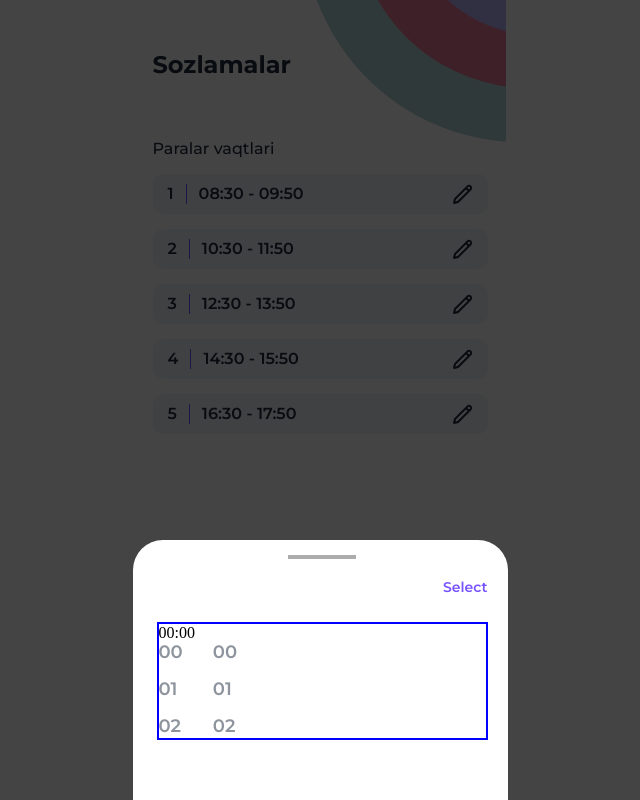
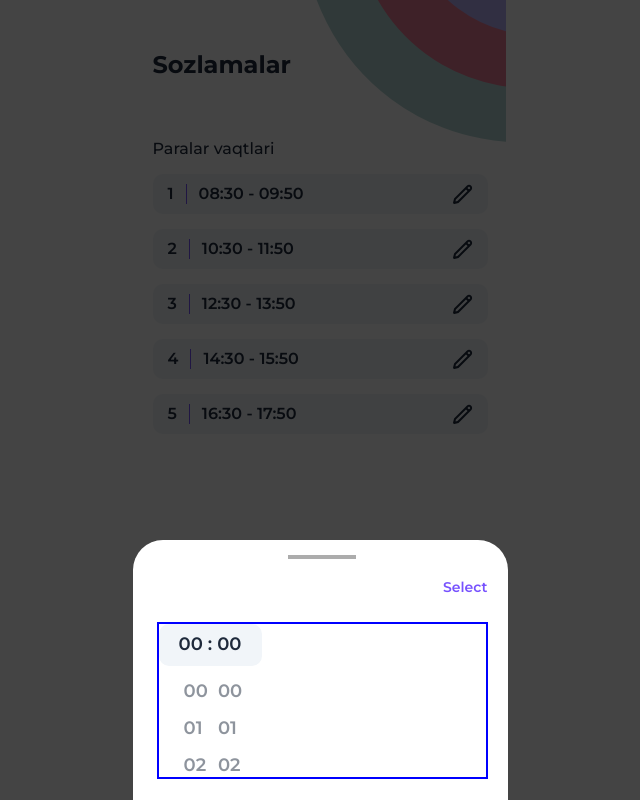
Before and after one commit to Tolkinxon/lesson_schedule, a React (Create React App) app: page /configure-time-lessons in a window 1280 px wide. Shown: the whole page, without its empty margins (320-960 px from the left). Built offline with nearby package versions, Linux system fonts and the light colour scheme; data requests are answered from the project's data file.

Commit message:
hour side finished

```diff
--- a/src/components/ConfigureTimeLessons.jsx
+++ b/src/components/ConfigureTimeLessons.jsx
@@ -1,13 +1,13 @@
 import ConfigureTimeLessonsItem from './ConfigureTimeLessonsItem';
 import { useEffect, useState } from 'react';
 import { useHttp }  from '../hooks/useHttp';
-import { retry } from '@reduxjs/toolkit/query';
+import { v4 } from 'uuid'
 
 
 const ConfigureTimeLessons = () => {
 
     const [isOpenEditTimeSection, setIsOpenEditTimeSection] = useState(false)
-    const [changeIndex, setChangeIndex] = useState(0)
+    const [startHour, setStartHour] = useState('00')
 
     const { request } = useHttp()
 
@@ -33,11 +33,26 @@ const ConfigureTimeLessons = () => {
 
     function generatorTimes(limitTime) {
         const generatedTimes = []
+        const extraTimes = []
         for(let i = 0; i < limitTime; i++){
+
             const time = (`${i}`.length == 2 ? `${i}`:`0${i}`)
-            generatedTimes.push(<li className='editing-time__item' key={i} >{ time }</li>)
+            generatedTimes.push(<li className='editing-time__item' key={ v4() } >{ time }</li>)
+
+            if(i < 3){
+                extraTimes.push(<li className='editing-time__item' key={ v4() } >{ time }</li>)
+            }
         }
-        return generatedTimes
+        return [...generatedTimes, ...extraTimes]
+    }
+
+
+    let content = '00'
+    const startListForHour = (e) => {
+
+        const distanceUntillTop = e.target.scrollTop
+        content = e.target.children[Math.floor(distanceUntillTop / 37)].textContent
+        setStartHour(content)
     }
 
 
@@ -64,11 +79,11 @@ const ConfigureTimeLessons = () => {
 
                         <p className='editing-time__text' onClick={() => setIsOpenEditTimeSection(prev => prev = !prev)}> Select </p>
 
-                        <div className='editing-time__wrapper' onClick={() => setChangeIndex(prev => prev -= 1)}>
+                        <div className='editing-time__wrapper'>
                             <div>
-                                <p className='editing-time__selected-for-start'>00:00</p>
+                            <p className='editing-time__selected-for-start' >{ startHour } : 00</p>
                                 <div className='editing-time__start-list-wrapper'>
-                                    <ul className='editing-time__start-list-for-hour' >
+                                    <ul className='editing-time__start-list-for-hour' onScroll={e => startListForHour(e)}>
                                         { generatorTimes(24) }
                                     </ul>
                                     <ul className='editing-time__start-list-for-minute' >
--- a/src/css/index.css
+++ b/src/css/index.css
@@ -918,17 +918,39 @@ h1, h2, h3, h4, h5, h6, p {
   gap: 10px;
   border: 2px solid blue;
 }
+.editing-time__wrapper > div {
+  width: 103px;
+  display: flex;
+  flex-direction: column;
+  align-items: center;
+  justify-content: center;
+}
+.editing-time__selected-for-start {
+  max-width: 103px;
+  width: 100%;
+  font-family: "Montserrat", sans-serif;
+  font-size: 18px;
+  font-weight: 600;
+  line-height: 21.94px;
+  text-align: left;
+  color: #1E293B;
+  padding: 10px 15px;
+  border-radius: 10px;
+  background-color: #F1F5F9;
+  display: flex;
+  justify-content: center;
+  align-items: center;
+  margin-bottom: 15px;
+}
 .editing-time__start-list-wrapper {
   display: flex;
-  gap: 30px;
+  gap: 10px;
+  padding-left: 6px;
 }
 .editing-time__start-list-for-hour, .editing-time__start-list-for-minute {
   max-width: 40px;
   height: 96px;
   overflow-y: scroll;
-}
-.editing-time__start-list-for-hour::-webkit-scrollbar, .editing-time__start-list-for-minute::-webkit-scrollbar {
-  background-color: transparent;
 }
 .editing-time__item {
   height: 22px;
--- a/src/scss/all-components/_editing-time.scss
+++ b/src/scss/all-components/_editing-time.scss
@@ -46,12 +46,40 @@
         gap: 10px;
         border: 2px solid blue;
 
+        > div{
+            width: 103px;
+            display: flex;
+            flex-direction: column;
+            align-items: center;
+            justify-content: center;
+        }
+
+
+    }
+
+    &__selected-for-start {
+        max-width: 103px;
+        width: 100%;
+        font-family: 'Montserrat', sans-serif;
+        font-size: 18px;
+        font-weight: 600;
+        line-height: 21.94px;
+        text-align: left;
+        color: #1E293B;
+        padding: 10px 15px;
+        border-radius: 10px;
+        background-color: #F1F5F9;
+        display: flex;
+        justify-content: center;
+        align-items: center;
+        margin-bottom: 15px;
 
     }
 
     &__start-list-wrapper {
         display: flex;
-        gap: 30px;
+        gap: 10px;
+        padding-left: 6px;
     }
 
     &__start-list-for-hour, &__start-list-for-minute {
@@ -59,10 +87,10 @@
         height: 96px;
         overflow-y: scroll;
 
-        &::-webkit-scrollbar {
-            background-color: transparent;
-        }
-
+        // &::-webkit-scrollbar {
+        //     // background-color: transparent;
+        //     // width: 5px;
+        // }
     }
 
     // &__end-list {
```
Also changed, not shown: 1 other file (tests, documents, lock files or other folders).
